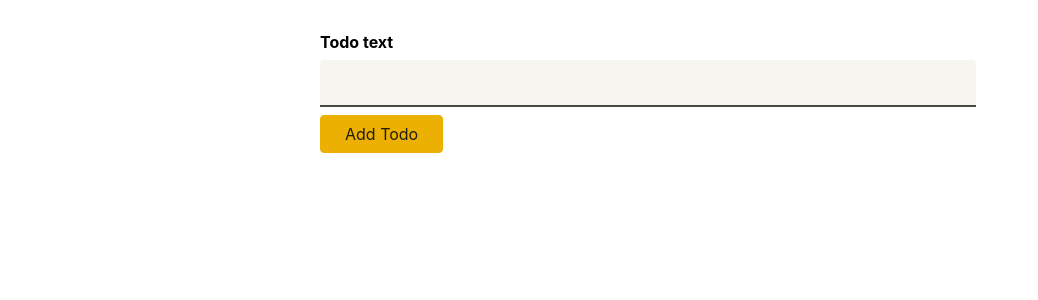
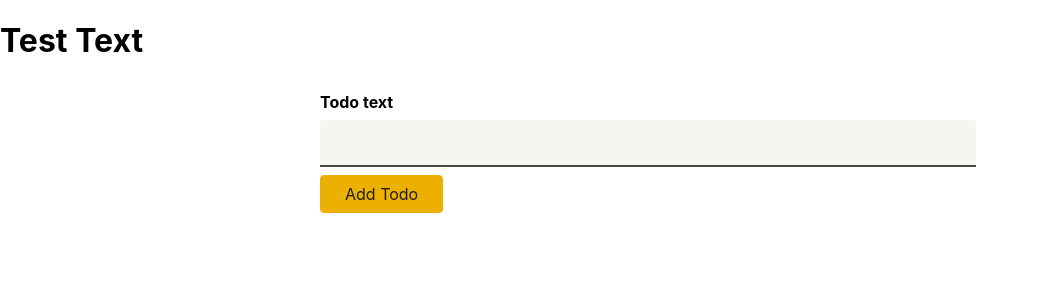
Before and after one commit to MeiCloudie/react-ts, a React (Create React App) app: page / in a window 1280 px wide. Shown: the top 300 px of the page, without its empty margins (0-1038 px from the left). Built offline with nearby package versions, Linux system fonts and the light colour scheme; the HTML template or start-up script is replaced by a standard one.

Commit message:
test: edit h1

```diff
--- a/src/App.tsx
+++ b/src/App.tsx
@@ -23,6 +23,7 @@ function App() {
 
   return (
     <div>
+      <h1>Test Text</h1>
       <NewTodo onAddTodo={addTodoHandler} />
       <Todos items={todos} onRemoveTodo={removeTodoHandler} />
     </div>
```
